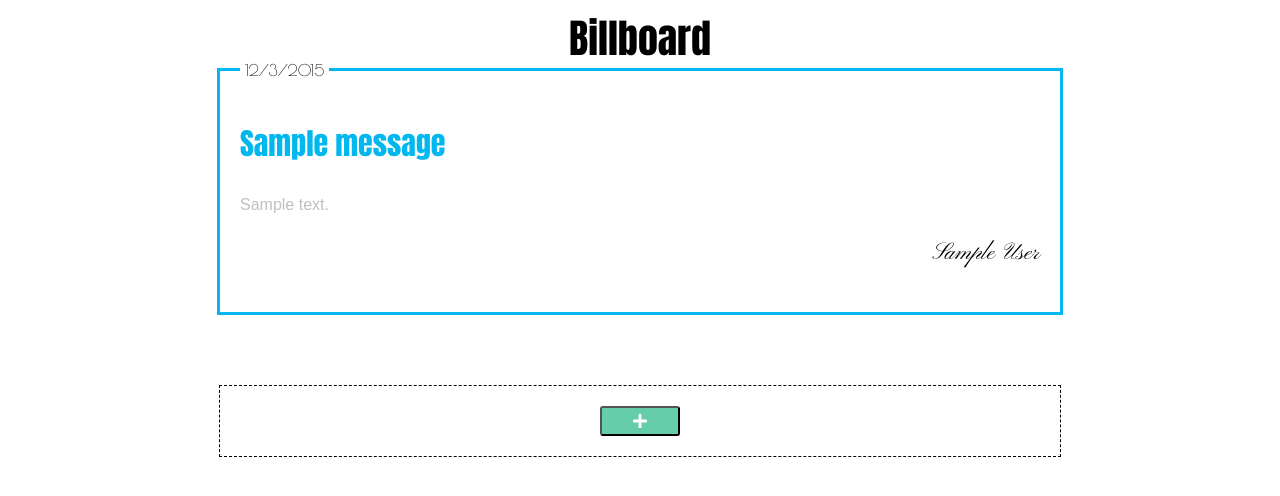
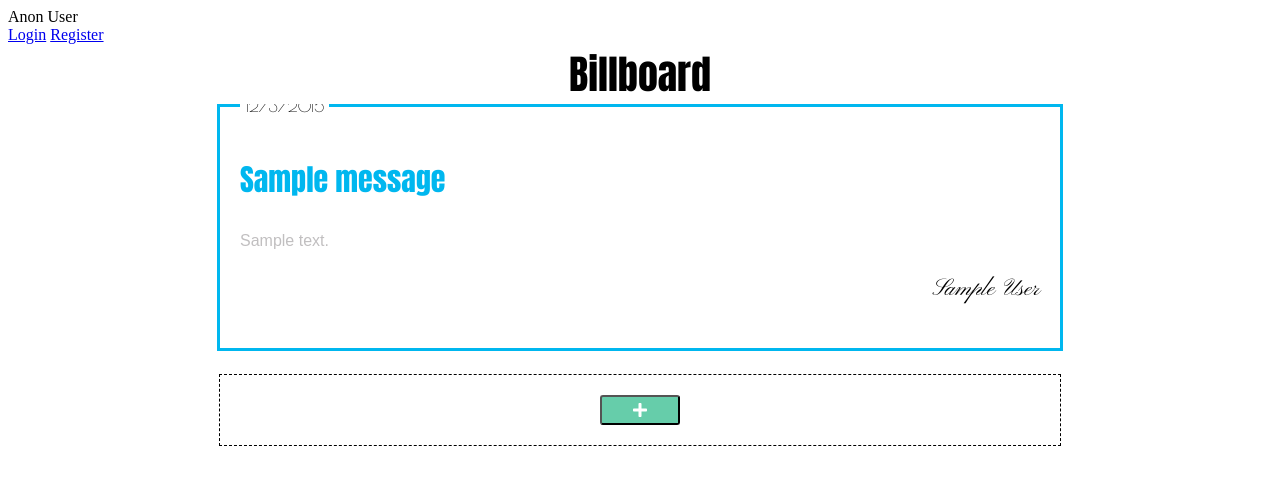
Before and after one commit to NehemiahK/ITC-Billboard, a Django app: template billboard/billapp/templates/billapp/page1.html in a window 1280 px wide. Shown: the top 496 px of the page. Run offline with Django 3.2, Linux system fonts and the light colour scheme; the template is opened without the code that fills it: most values are stand-ins (such as "Sample title", 1, 10 or a date in 2020); form fields are guessed from the names that the template uses; some libraries are stand-ins or nearby versions.

Commit message:
added login and logout functionality

```diff
--- a/billboard/billapp/static/css/index.css
+++ b/billboard/billapp/static/css/index.css
@@ -5,6 +5,11 @@
 body{
     display: flex;
     flex-direction: column;
+}
+#messages{
+    align-self:center;
+    max-height: 250px;
+    overflow-y:scroll;
 }
 .header{
     font-size: 40px;
@@ -117,3 +122,8 @@
 .checker{
     background-color: #66CDAA;
 }
+.createAccount{
+    width: 200px;
+    border: 2px dashed #00b7ef;
+    font-size: 20px;
+}
--- a/billboard/billapp/templates/billapp/page1.html
+++ b/billboard/billapp/templates/billapp/page1.html
@@ -6,10 +6,26 @@
     <script src="https://ajax.googleapis.com/ajax/libs/jquery/3.3.1/jquery.min.js"></script>
     <link href="{% static 'css/index.css' %}" rel="stylesheet" type="text/css">
 
+    <div>
+    {% if user.is_authenticated %}
+    <div>{{ user.username }}</div>
+    <a href='{% url 'logout_view' %}'>Logout</a>
+
+    {% else %}
+    <div>Anon User</div>
+    <a href='{% url 'login' %}'>Login</a>
+    <a href='{% url 'register' %}'>Register</a>
+    {% endif %}
+
+</div>
+
     <title>Billboard</title>
 </head>
 <body>
+
+
     <div class="header">Billboard</div>
+    <div id='messages'>
     {% for message in post_list %}
     <div class="message">
 
@@ -22,6 +38,7 @@
 
         </div>
             {% endfor %}
+        </div>
         <div class="adder">
             <button onclick="revealMessage()" class="sign"><i class="fas fa-plus"></i></button>
         </div>
@@ -37,9 +54,6 @@
                 <p class="titleArea">{{ form.title}}</p>
                 <p class="messageArea">{{ form.text}}</p>
                 <p class="authorArea">{{ form.author}}</p>
-
-
-
         </div>
 
         <div class="confirmer">
@@ -48,5 +62,8 @@
             </form>
         </div>
 
+
+
     </body>
+
     </html>
--- /dev/null
+++ b/billboard/billapp/templates/registration/log_out.html
@@ -0,0 +1,3 @@
+{% block content %}
+Logged out!
+{% endblock %}
--- a/billboard/billapp/urls.py
+++ b/billboard/billapp/urls.py
@@ -3,5 +3,9 @@
 
 urlpatterns = [
     url(r'^$', views.index, name='index'),
-    url(r'^new_post$', views.new_post, name='new_post'), # method to invoke for a new post
+    url(r'^new_post/$', views.new_post, name='new_post'), # method to invoke for a new post
+    url(r'^register/$', views.register, name='register'),
+    url(r'^logout_view$', views.logout_view, name='logout_view'),
+    url(r'^login/$', views.login, name='login'),
+
 ]
--- a/billboard/billboard/settings.py
+++ b/billboard/billboard/settings.py
@@ -15,6 +15,7 @@
 # Build paths inside the project like this: os.path.join(BASE_DIR, ...)
 BASE_DIR = os.path.dirname(os.path.dirname(os.path.abspath(__file__)))
 
+LOGIN_REDIRECT_URL = 'index'
 
 # Quick-start development settings - unsuitable for production
 # See https://docs.djangoproject.com/en/1.11/howto/deployment/checklist/
@@ -120,3 +121,5 @@
 
 STATIC_URL = '/static/'
 STATIC_ROOT = os.path.join(BASE_DIR, 'static')
+# LOGIN_REDIRECT_URL = '/billapp'
+# LOGIN_URL = 'django.contrib.auth.views.login'
--- a/billboard/billboard/urls.py
+++ b/billboard/billboard/urls.py
@@ -15,8 +15,12 @@
 """
 from django.conf.urls import url, include
 from django.contrib import admin
+from django.contrib.auth import views
 
 urlpatterns = [
     url(r'^admin/', admin.site.urls),
     url(r'^billapp/', include('billapp.urls')),
+    url(r'^login/$', views.login, name='login'),
+    url(r'^logout/', views.logout, ['next_page:' '/billapp'], name='logout'),
+    # url(r'^register/', include('billapp.urls')),
 ]
```
Also changed, not shown: billboard/billapp/forms.py (+7 -0 lines), billboard/billapp/models.py (+8 -0 lines), billboard/billapp/templates/registration/login.html (added, +10 -0 lines), billboard/billapp/templates/registration/register.html (added, +7 -0 lines), billboard/billapp/views.py (+31 -3 lines), billboard/db.sqlite3, billboard/register.html (added), 7 other files.
